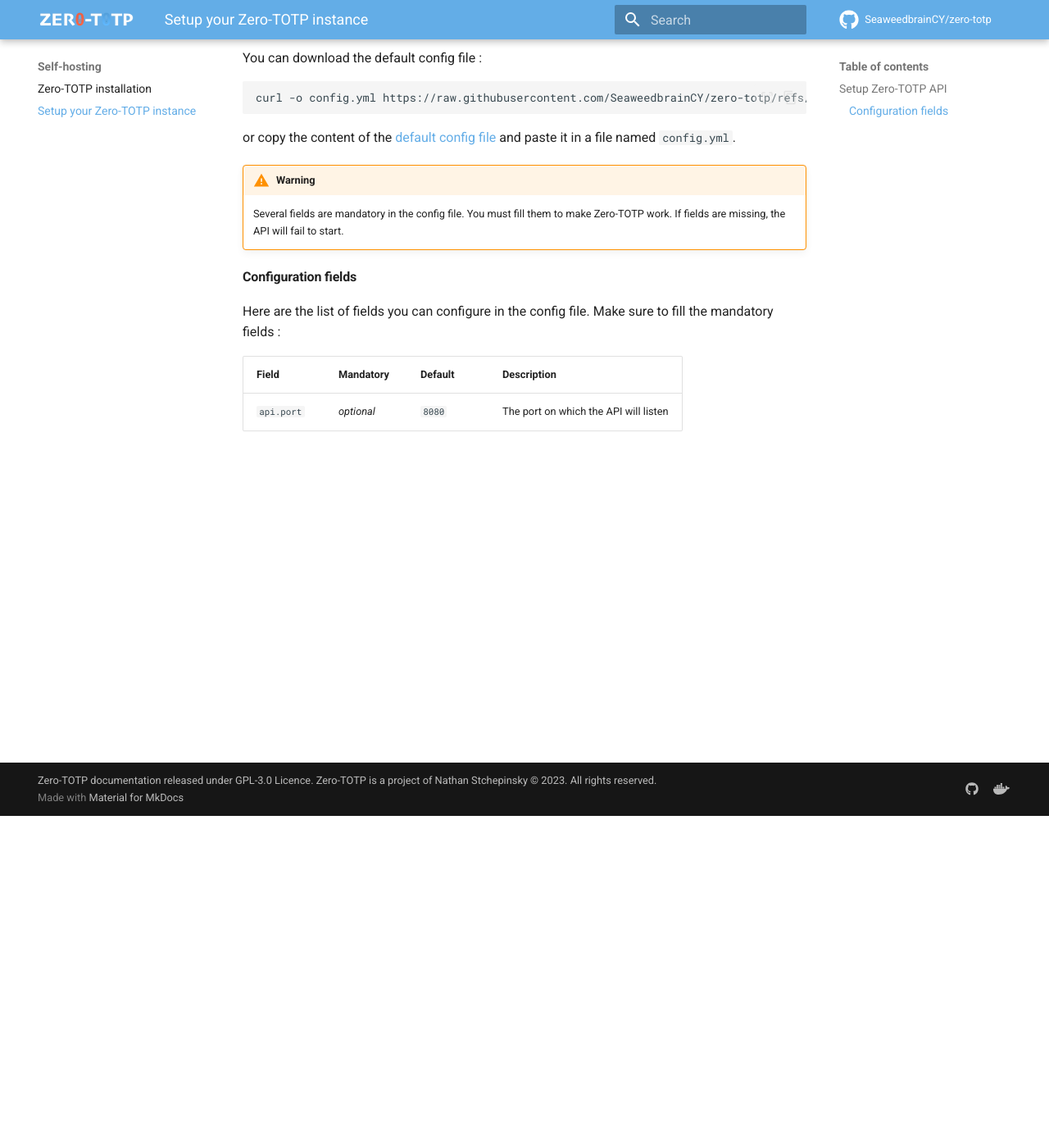
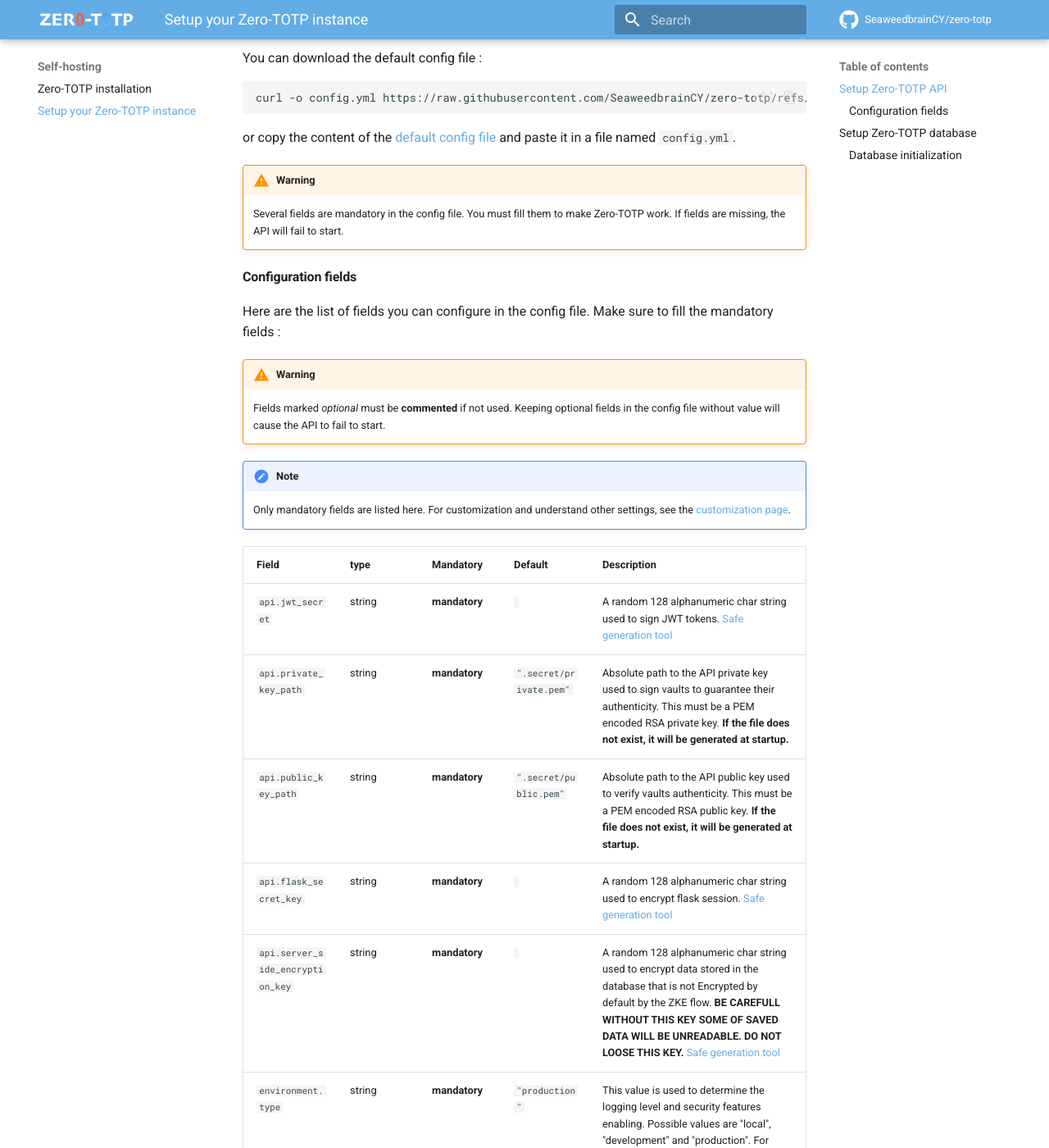
Before and after one commit to SeaweedbrainCY/zero-totp-docs, an MkDocs documentation site: the page built from docs/self_host/setup.md, in a window 1280 px wide and 1400 px high, scrolled down 405 px. Shown: the whole window at 82% size. Built offline with MkDocs 1.6.1 and Material for MkDocs 9.7.7, drawn with Linux system fonts in a browser that asks for light colours; plug-ins that fetch from the network failed and are left out; comment, search, counter and statistics services are not loaded; some of the changed text lies outside the part shown.

Commit message:
Add Setup for API and database

````diff
--- a/docs/self_host/setup.md
+++ b/docs/self_host/setup.md
@@ -1,7 +1,8 @@
 # Setup your Zero-TOTP instance
 You'll have to set up your Zero-TOTP instance to make it work. Some of the following steps are mandatory, others are optional and can be used to customize your instance.
 
-## Setup Zero-TOTP API
+
+##  Setup Zero-TOTP API
 Zero-TOTP is configured via a yaml config file that must be mounted in the container. You can follow the volume mounting of the installation or use your own. In anyway, the config file should be located and named : `/app/config.yml` in the API container.
 
 You can download the default config file :
@@ -15,7 +16,61 @@
 
 #### Configuration fields
 Here are the list of fields you can configure in the config file. Make sure to fill the mandatory fields :
+!!! Warning
+    Fields marked *optional* must be **commented** if not used. Keeping optional fields in the config file without value will cause the API to fail to start.
 
-| Field | Mandatory | Default | Description |
-|-------|-----------|---------|-------------|
-| `api.port` | *optional* | `8080` | The port on which the API will listen |
+!!! Note
+    Only mandatory fields are listed here. For customization and understand other settings, see the [customization page](customization.md).
+
+| Field | type | Mandatory | Default | Description |
+|-------|-------|-----------|---------|-------------|
+| `api.jwt_secret` | string | **mandatory** | ` ` | A random 128 alphanumeric char string used to sign JWT tokens. [Safe generation tool](https://tools.stchepinsky.net/token-generator?length=128) |
+| `api.private_key_path` | string | **mandatory** | `".secret/private.pem"` |  Absolute path to the API private key used to sign vaults to guarantee their authenticity.  This must be a PEM encoded RSA private key. **If the file does not exist, it will be generated at startup.** |
+| `api.public_key_path` | string |**mandatory** |  `".secret/public.pem"` | Absolute path to the API public key used to verify vaults authenticity. This must be a PEM encoded RSA public key. **If the file does not exist, it will be generated at startup.** |
+| `api.flask_secret_key` | string | **mandatory** | ` ` |  A random 128 alphanumeric char string used to encrypt flask session.  [Safe generation tool](https://tools.stchepinsky.net/token-generator?length=128)  |
+| `api.server_side_encryption_key` | string | **mandatory** | ` ` |  A random 128 alphanumeric char string used to encrypt data stored in the database that is not Encrypted by default by the ZKE flow. **BE CAREFULL WITHOUT THIS KEY SOME OF SAVED DATA WILL BE UNREADABLE. DO NOT LOOSE THIS KEY.** [Safe generation tool](https://tools.stchepinsky.net/token-generator?length=128)  |
+|  `environment.type` | string |**mandatory** | `"production"` | This value is used to determine the logging level and security features enabling. Possible values are "local", "development" and "production". For security reasons, production instances should run under `"production"` type. |
+|  `environment.config_version` | string |**mandatory** | `1.0` | DO NOT modify this value if not prompted to do so.|
+|  `environment.domain` | string |**mandatory** | ` ` | Domain used by your instance. This is used to enforce the security of the API. The API must be served over HTTPS. Only include the domain name, without the protocol or path. The domain MUST be the same as the one used in the frontend.|
+|  `database.database_uri` | string |**mandatory** | ` ` | The URI of the database to connect to. The URI must be in the format of `"mysql://user:password@host:port/db_name"` |
+
+With all those fields filled, you can now start your Zero-TOTP API. Don't forget to check the [customization page](customization.md) to see all the fields you can configure.
+
+##  Setup Zero-TOTP database
+
+You will be able to manage crucial database operations from the API. To set up you database please :
+
+<div class="annotate" markdown>
+
+- Start your database (1)
+- Start your API (2)
+- Make sure you API started correctly (3)
+
+</div>
+
+1. :fontawesome-solid-terminal: `docker compose up database -d`
+2. :fontawesome-solid-terminal: `docker compose up api -d`
+3. :fontawesome-solid-terminal: `docker compose logs api -f --tail 100`
+
+
+### Database initialization
+
+Zero-TOTP api has a built-in administration script that will help you manage several critical operations. You will have to use this script to initialize your database and perform **database migration** when needed (for instance when upgrading Zero-TOTP).
+
+To use the administration script you will have to run the following command :
+
+=== "docker compose"
+
+    ``` bash
+    docker compose exec api /bin/sh -c "./admin-toolbox.sh db-migrate"
+    ```
+
+=== "docker run"
+
+    ``` bash
+    docker exec -it api /bin/sh -c "./admin-toolbox.sh db-migrate"
+    ```
+
+**You are now all set up ! 🎉🎉**
+
+**You can just start your server `docker compose up -d` and enjoy**. Make sure to visit the [customization page](customization.md) to see all the features you can configure.
````
